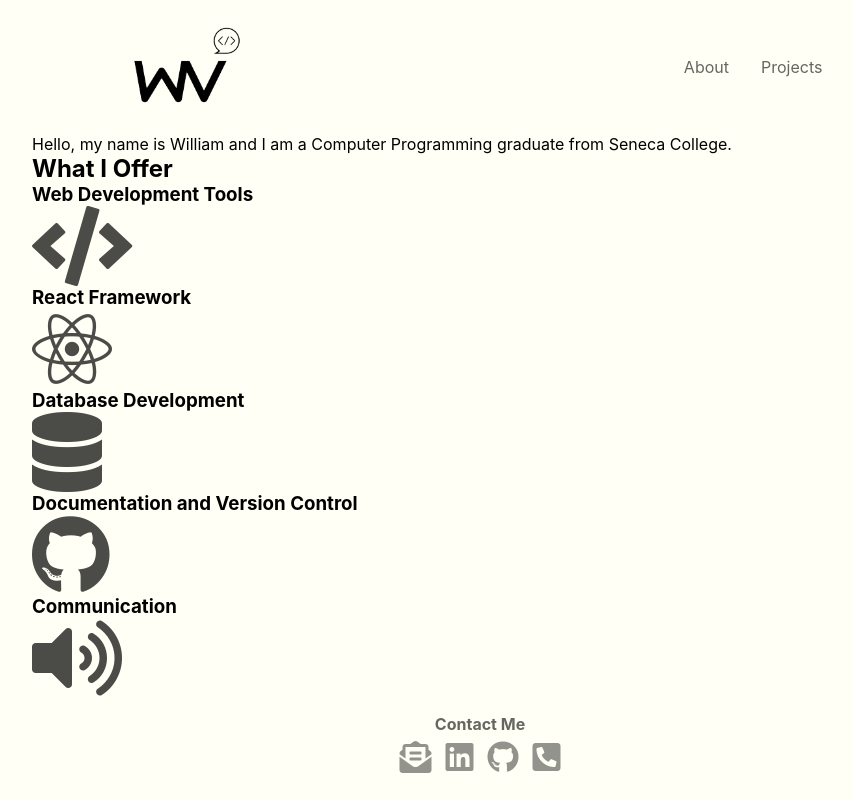
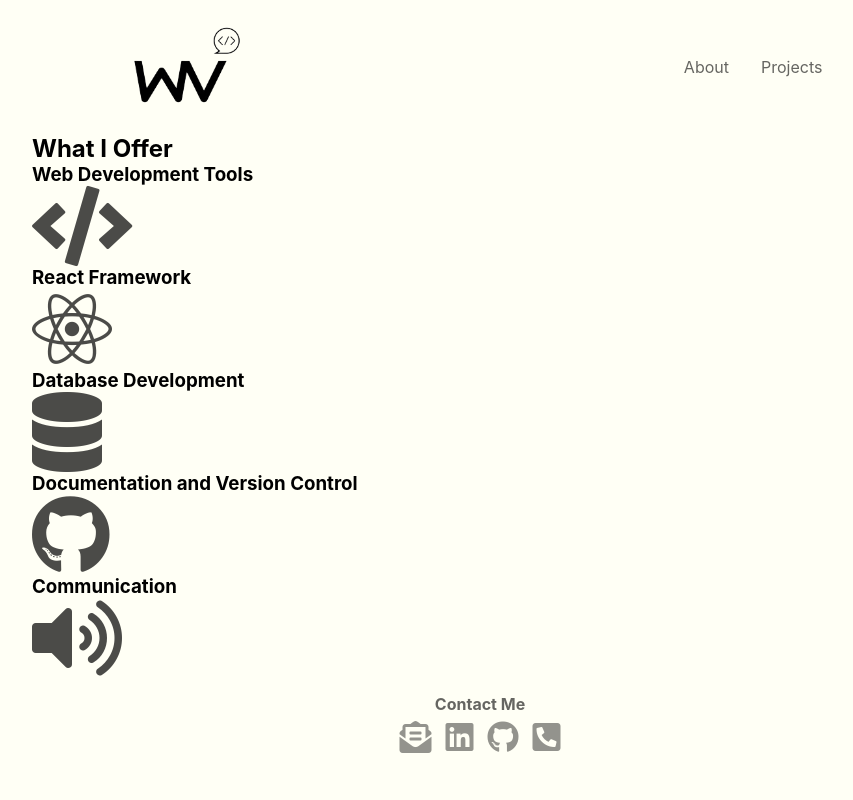
Before and after one commit to willvuong/react-portfolio-app, a React (Create React App) app: page /about in a window 1280 px wide. Shown: the whole page, without its empty margins (160-1013 px from the left). Built offline with nearby package versions, Linux system fonts and the light colour scheme.

Commit message:
about edit

```diff
--- a/src/components/About.js
+++ b/src/components/About.js
@@ -3,7 +3,6 @@ import AboutItems from './AboutItems.js'
 const About = ({ aboutData }) => {
     return (
         <div className="About">
-            <p>Hello, my name is William and I am a Computer Programming graduate from Seneca College.</p>
             <h2>What I Offer</h2>
             {aboutData.length > 0 && aboutData.map((data) => (
                 //console.log(data.title);
```
